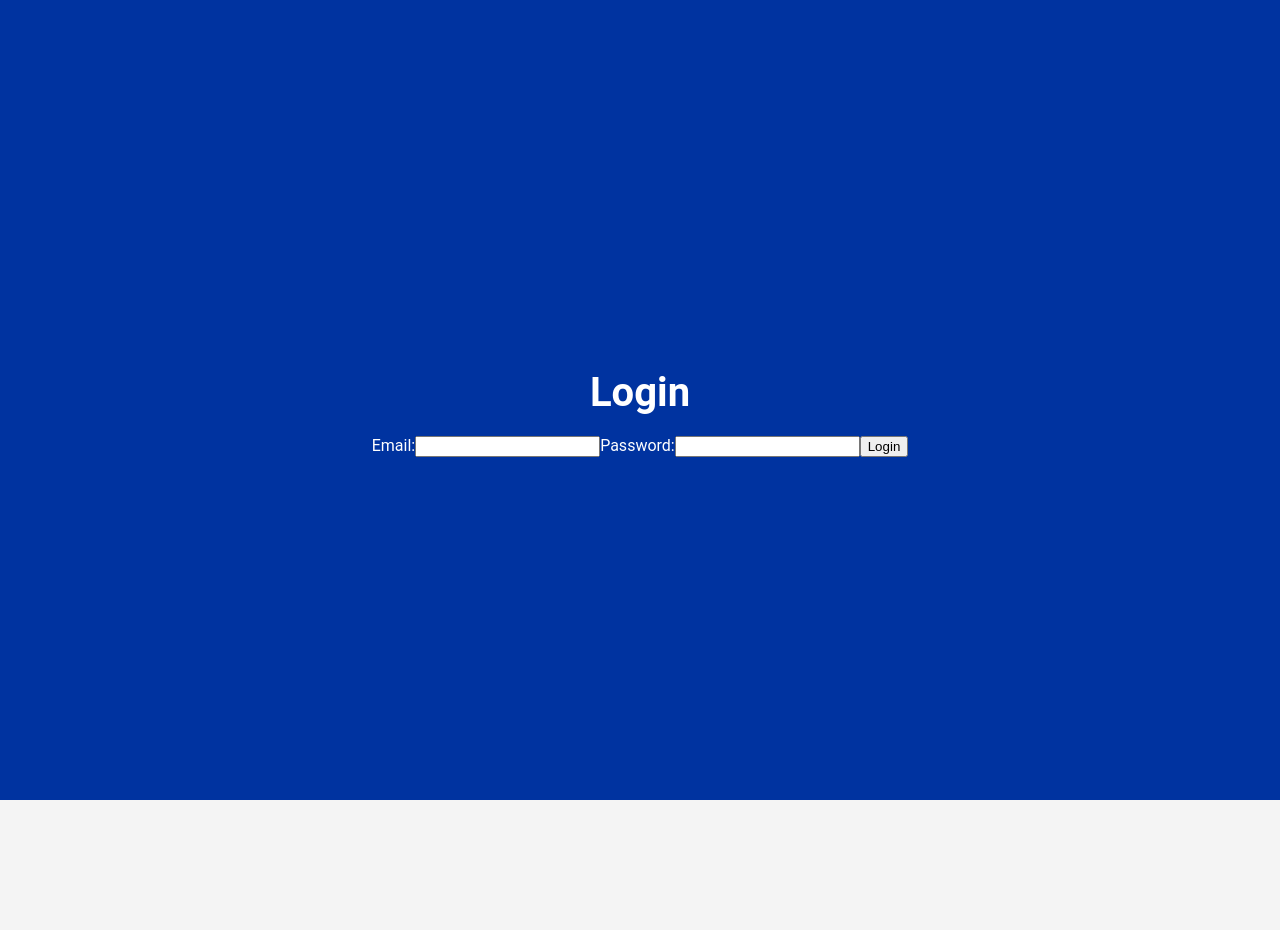
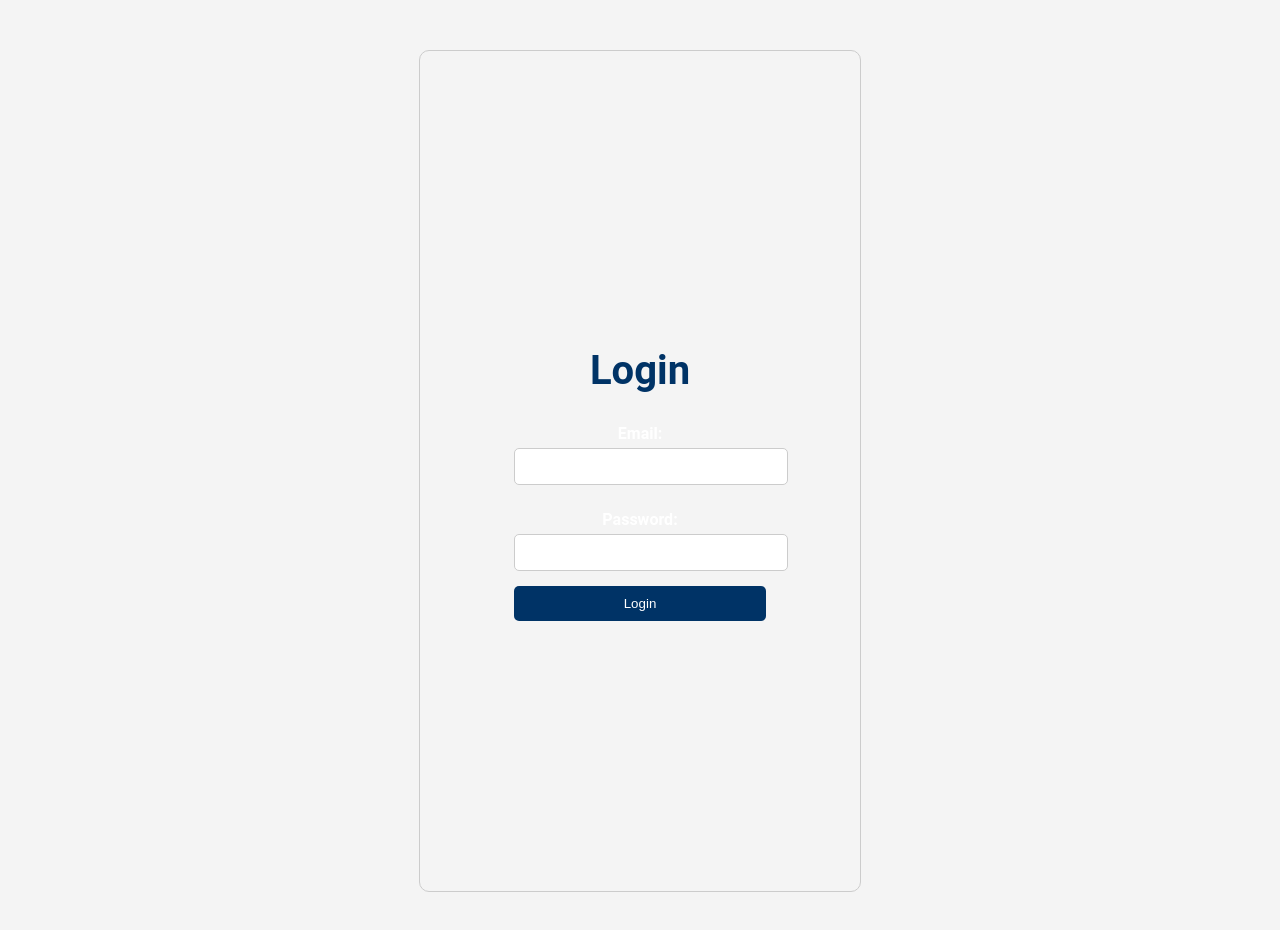
Before and after one commit to prakruthv/decatest-website, a React (Create React App) app: page / in a window 1280 px wide. Shown: the top 930 px of the page. Before the commit the page ends 800 px from the top, so only its background shows below. Built offline with nearby package versions, Linux system fonts and the light colour scheme.

Commit message:
Update styles.css

```diff
--- a/src/styles.css
+++ b/src/styles.css
@@ -84,3 +84,50 @@ h1 {
   font-size: 0.9rem;
   margin-top: 10px;
 }
+
+.login-container {
+  max-width: 400px;
+  margin: 50px auto;
+  padding: 20px;
+  border: 1px solid #ccc;
+  border-radius: 10px;
+  background-color: #f4f4f4;
+  text-align: center;
+}
+
+.login-container h1 {
+  color: #003366; /* DECA Blue */
+}
+
+.login-container label {
+  display: block;
+  margin: 10px 0 5px;
+  font-weight: bold;
+}
+
+.login-container input {
+  width: 100%;
+  padding: 10px;
+  margin-bottom: 15px;
+  border: 1px solid #ccc;
+  border-radius: 5px;
+}
+
+.login-container button {
+  width: 100%;
+  padding: 10px;
+  background-color: #003366; /* DECA Blue */
+  color: white;
+  border: none;
+  border-radius: 5px;
+  cursor: pointer;
+}
+
+.login-container button:hover {
+  background-color: #002244; /* Darker blue */
+}
+
+.error {
+  color: red;
+  margin-top: 10px;
+}
```
